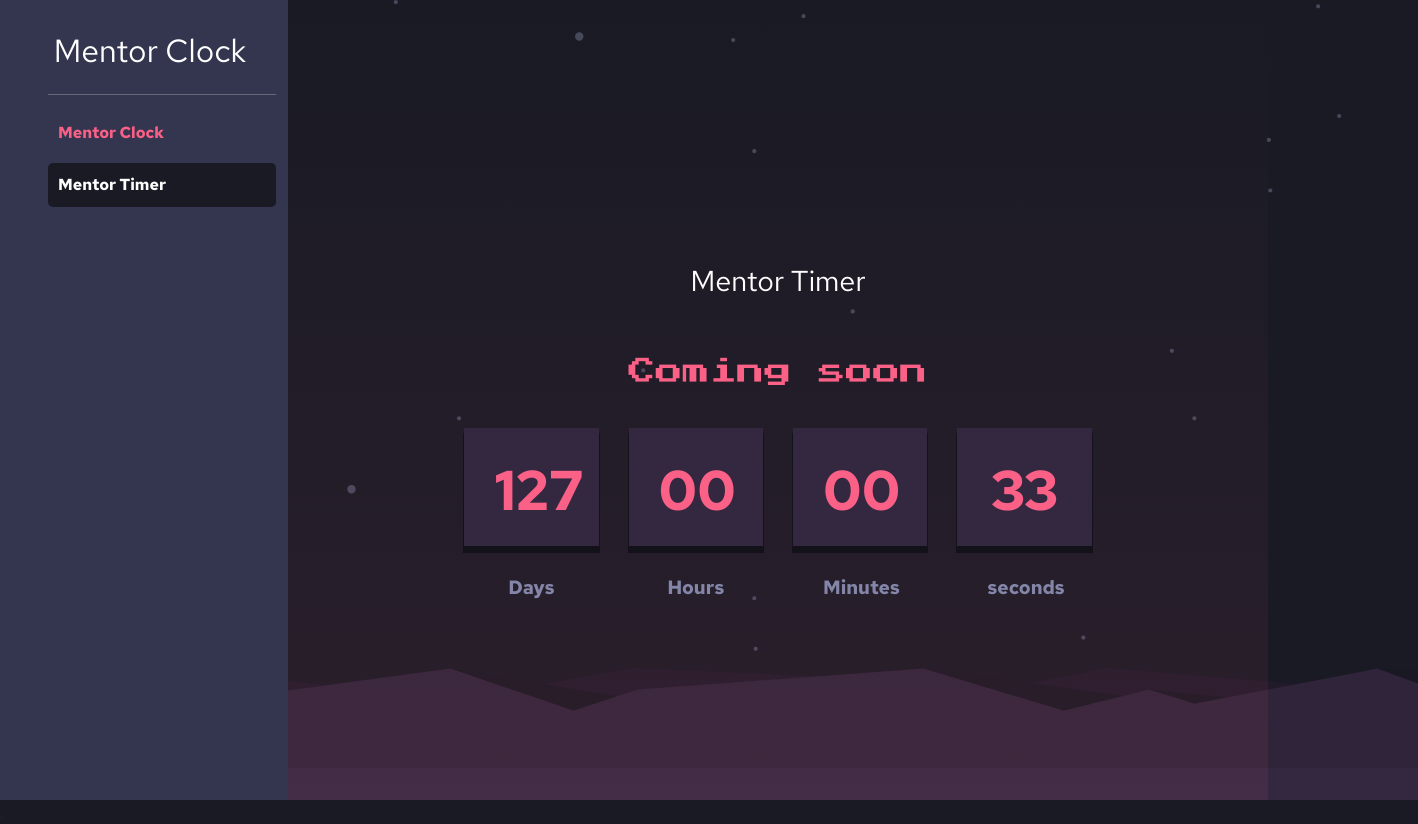
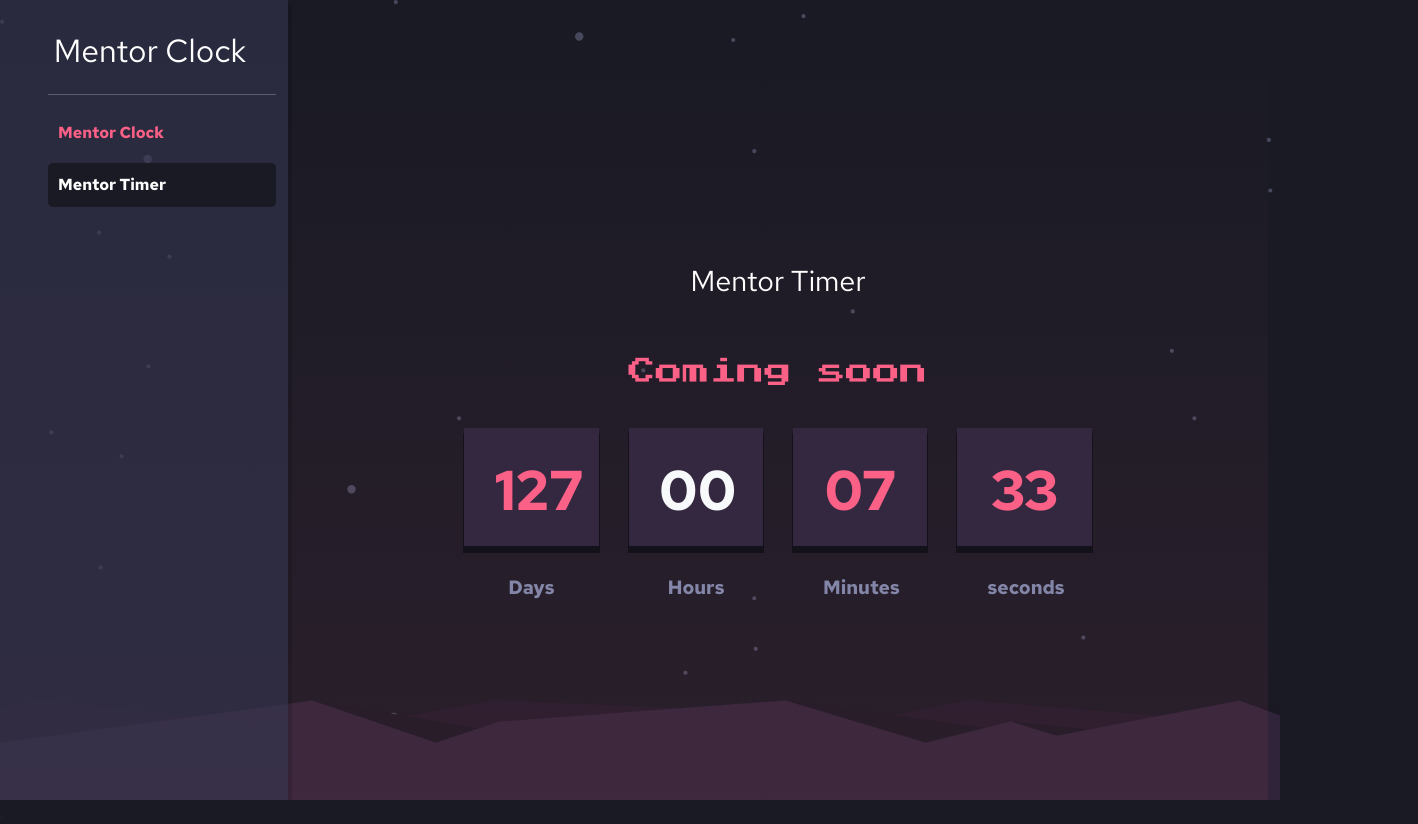
Before and after one commit to Emil-IX/Mentor-Clock, a React (Vite) app: page /timer in a window 1280 px wide. Shown: the whole page, 1418 px wide, since content can reach past the window. Built offline with nearby package versions, Linux system fonts and the light colour scheme.

Commit message:
Some styles added 2

```diff
--- a/index.html
+++ b/index.html
@@ -6,6 +6,10 @@
     <meta name="viewport" content="width=device-width, initial-scale=1.0" />
     <link rel="shortcut icon" href="./src/assets/favicon-32x32.png" type="image/x-icon">
     <link href="https://cdn.jsdelivr.net/npm/bootstrap@5.3.2/dist/css/bootstrap.min.css" rel="stylesheet" integrity="sha384-T3c6CoIi6uLrA9TneNEoa7RxnatzjcDSCmG1MXxSR1GAsXEV/Dwwykc2MPK8M2HN" crossorigin="anonymous">
+    <link
+    rel="stylesheet"
+    href="https://cdnjs.cloudflare.com/ajax/libs/animate.css/4.1.1/animate.min.css"
+  />
     <title>Mentor Clock</title>
   </head>
   <body>
--- a/src/index.css
+++ b/src/index.css
@@ -98,8 +98,8 @@ body {
     height: 100vh;
     max-height: 100%;
     min-width: 200px;
-    background-color: var(--DarkSaturatedBlue) ;
-
+    background-color: hsla(236, 21%, 26%, 0.605) ;
+    box-shadow: 6px 2px 0px -2px rgba(0, 0, 0, 0.147)
   }
 
   .title {
@@ -148,7 +148,6 @@ body {
      position: absolute;
      background-color: var(--DarkSaturatedBlueup);
      width: 100%;
-     height: 4%;
      bottom: 0;
      z-index: -1;
   }
--- a/src/pages/MentorClock.jsx
+++ b/src/pages/MentorClock.jsx
@@ -32,9 +32,9 @@ export const MentorClock = () => {
    <div className="container1 row">
    <SideBar />
 
-    <div className="container col-9 d-flex align-items-center justify-content-center flex-column">
     <div className='wave'></div>    <div className='wave'></div>
-      <h1 className="title2">Mentor clock</h1>
+    <div className="container col-9 d-flex align-items-center justify-content-center flex-column animate__animated animate__fadeIn">
+      <h1 className="title2 ">Mentor clock</h1>
       <div className="clock ">
           <div className="ClockInfo"> {showTime(time)}</div>
         </div>
--- a/src/pages/MentorTimer.jsx
+++ b/src/pages/MentorTimer.jsx
@@ -34,26 +34,29 @@ const getTimerResult = (time, endtime) => {
     }
 }
 
- const { remainDays,remainHours,remainSeconds,remainMinutes  } = getTimerResult(time, '2024-01-24T15:00:00.519Z')
+ const { remainDays,remainHours,remainSeconds,remainMinutes  } = getTimerResult(time, '2024-01-24T15:07:00.519Z')// put your date here
+
+  // if (remainDays < 1 && remainHours < 1 && remainMinutes < 1 && remainSeconds < 1 ) {
+    // condition here
+  // }
 
   return (
     <>
     <div className="container1 row">
     <SideBar />
 
-     <div className="container col-9 d-flex align-items-center justify-content-center flex-column">
       <div className='wave'></div>
+     <div className="container col-9 d-flex align-items-center justify-content-center flex-column animate__animated  animate__fadeIn">
 
 
        <h1 className="title2">Mentor Timer</h1>
 
        <h1 className="title__coming">Coming soon </h1>
-
           <div  className='timer d-flex'>
-            <p className='timerNumber'> {remainDays}  <strong>Days</strong> </p>
-            <p className='timerNumber'> {remainHours} <strong>Hours</strong></p>
-            <p className='timerNumber'> {remainMinutes} <strong>Minutes</strong> </p>
-            <p className='timerNumber'> {remainSeconds} <strong>seconds</strong></p>
+            <p className={ `timerNumber ${remainDays < 1 ?"animate__animated animate__bounce text-light" : "" } `} > {remainDays}  <strong>Days</strong> </p>
+            <p className={ `timerNumber ${remainHours < 1  ?"animate__animated animate__bounce text-light" : "" } `} > {remainHours} <strong>Hours</strong></p>
+            <p className={ `timerNumber ${remainMinutes < 1 ?"animate__animated animate__bounce text-light" : "" } `}> {remainMinutes} <strong>Minutes</strong> </p>
+            <p className={ `timerNumber ${remainSeconds === "00" ?"animate__animated animate__bounce text-light" : "" } `}> {remainSeconds} <strong>seconds</strong></p>
           </div>
 
       </div>
```
